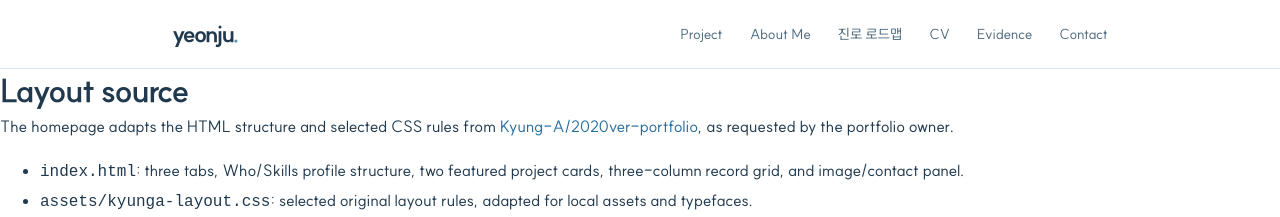
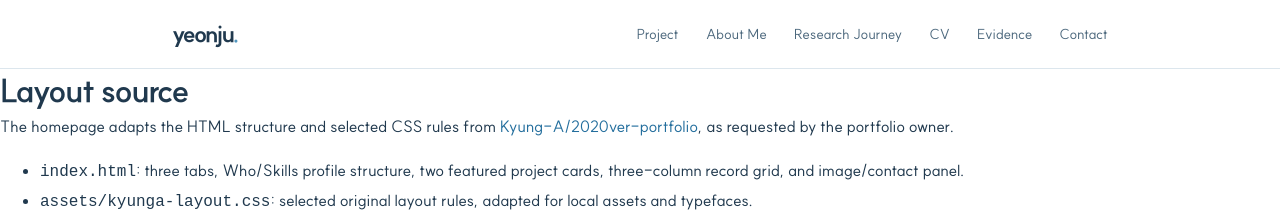
Before and after one commit to KimYeonJuu/KimYeonJuu.github.io, a Jekyll site: the page built from DESIGN-CREDITS.md, in a window 1280 px wide. Shown: the top 217 px of the page. Built offline with Jekyll 4.4.1, drawn with Linux system fonts in a browser that asks for light colours; our own code applies the rules of GitHub Pages for plain Markdown files.

Commit message:
Use Research Journey label in navigation

```diff
--- a/_includes/header.html
+++ b/_includes/header.html
@@ -1,5 +1,5 @@
 <header id="header"><div class="wrapper header-inner">
 <a class="wordmark" href="{{ '/' | relative_url }}" aria-label="김연주 홈">yeonju<span>.</span></a>
 <button class="menu-toggle" type="button" aria-label="메뉴 열기" aria-controls="site-nav" aria-expanded="false"><span></span><span></span></button>
-<nav id="site-nav" aria-label="주요 메뉴"><a href="{{ '/#project' | relative_url }}">Project</a><a href="{{ '/#about' | relative_url }}">About Me</a><a href="{{ '/journey.html' | relative_url }}">진로 로드맵</a><a href="{{ '/cv.html' | relative_url }}">CV</a><a href="{{ '/evidence.html' | relative_url }}">Evidence</a><a href="{{ '/#contact' | relative_url }}">Contact</a></nav>
+<nav id="site-nav" aria-label="주요 메뉴"><a href="{{ '/#project' | relative_url }}">Project</a><a href="{{ '/#about' | relative_url }}">About Me</a><a href="{{ '/journey.html' | relative_url }}">Research Journey</a><a href="{{ '/cv.html' | relative_url }}">CV</a><a href="{{ '/evidence.html' | relative_url }}">Evidence</a><a href="{{ '/#contact' | relative_url }}">Contact</a></nav>
 </div></header>
```
